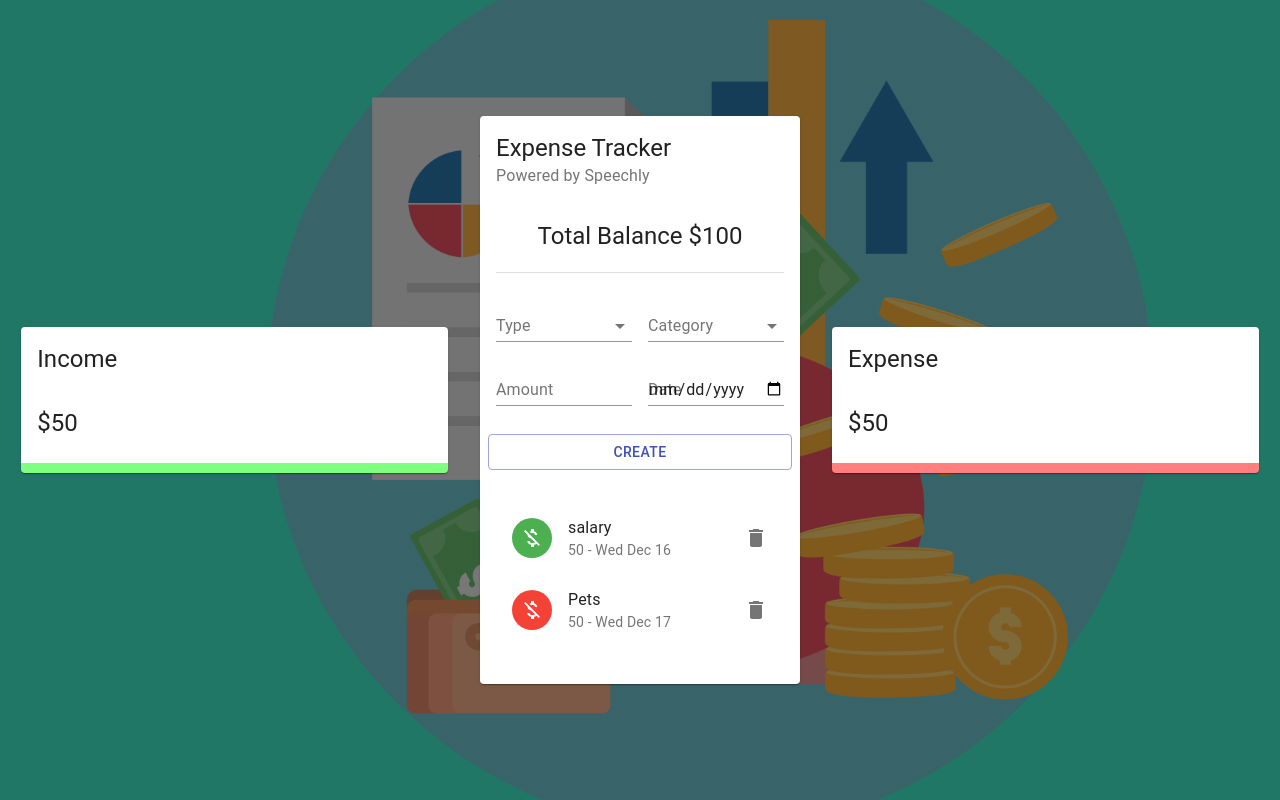
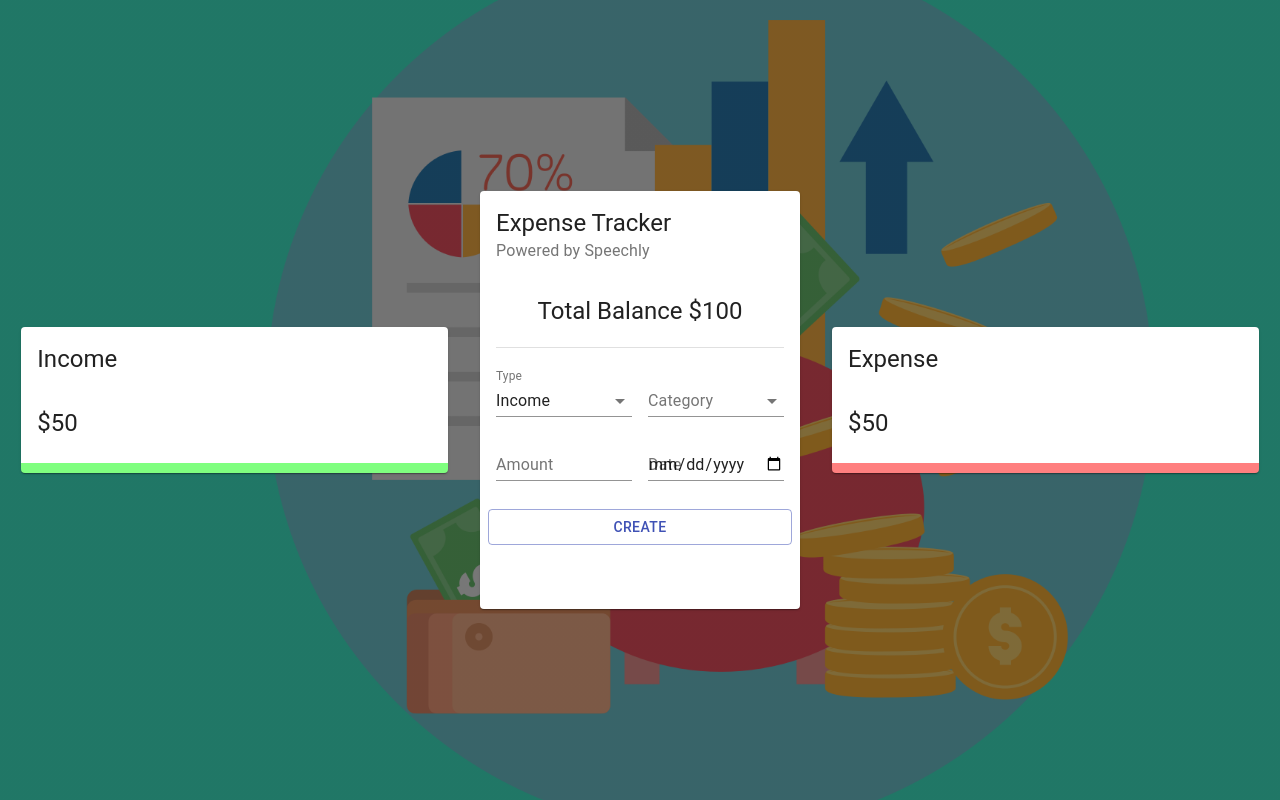
Before and after one commit to Zahid-Sarang/expense_tracker, a React (Create React App) app: page / in a window 1280 px wide. Built offline with nearby package versions, Linux system fonts and the light colour scheme.

Commit message:
Add data and delete data logic is created

```diff
--- a/src/components/Main/Form/Form.jsx
+++ b/src/components/Main/Form/Form.jsx
@@ -1,10 +1,29 @@
-import React from 'react';
+import React,{useState,useContext} from 'react';
 import { TextField, Typography, Grid, Button, FormControl, InputLabel, Select, MenuItem } from '@material-ui/core';
+import { ExpenseTrackerContext } from '../../../context/context';
+import {v4 as uuidv4} from 'uuid';
 
 import useStyles from './style'
 
+const initialState = {
+    amount: "",
+    category: "",
+    type: "Income",
+    date: new Date(),
+}
+
 const Form = () => {
     const classes = useStyles();
+    const [formData,setFormData] = useState(initialState);
+    const { addTransaction } = useContext(ExpenseTrackerContext);
+
+    const createTransaction = () => {
+        const transaction = {...formData, amount:Number(formData.amount),id:uuidv4()}
+        addTransaction(transaction);
+        setFormData(initialState);
+    }
+
+
     return (
         <Grid container spacing={2}>
              <Grid item xs={12}>
@@ -15,7 +34,7 @@
              <Grid item xs={6}>
                 <FormControl fullWidth>
                     <InputLabel>Type</InputLabel>
-                    <Select>
+                    <Select value={formData.type} onChange={(e) => setFormData({...formData, type: e.target.value})}>
                         <MenuItem value="Income">Income</MenuItem>
                         <MenuItem value="Expense">Expense</MenuItem>
                     </Select>
@@ -24,19 +43,20 @@
              <Grid item xs={6}>
                  <FormControl fullWidth>
                      <InputLabel>Category</InputLabel>
-                     <Select>
+                     <Select  value={formData.category} onChange={(e) => setFormData({...formData, category: e.target.value})}>
                          <MenuItem value="business">Business</MenuItem>
                          <MenuItem value="salary">Salary</MenuItem>
                      </Select>
                  </FormControl>
              </Grid>
              <Grid item xs={6}>
-                 <TextField type="number" label="Amount" fullWidth />
+                 <TextField type="number" label="Amount" fullWidth   value={formData.amount} onChange={(e) =>
+                 setFormData({...formData, amount: e.target.value})}/>
              </Grid>
              <Grid item xs={6}>
-                 <TextField type="date" label="Date" fullWidth />
+                 <TextField type="date" label="Date" fullWidth  value={formData.date} onChange={(e) => setFormData({...formData, date: e.target.value})}/>
              </Grid>
-             <Button className={classes.button} variant="outlined" color="primary" fullWidth>Create</Button>
+             <Button className={classes.button} variant="outlined" color="primary" fullWidth onClick={createTransaction}>Create</Button>
         </Grid>
     )
 }
--- a/src/components/Main/List/List.jsx
+++ b/src/components/Main/List/List.jsx
@@ -6,33 +6,10 @@
 import useStyles from './style';
 const List = () => {
     const classes = useStyles();
-    const { deleteTransaction } = useContext(ExpenseTrackerContext);
-    const transaction = [
-    {
-        id: 1,
-        type:"Income",
-        category: 'salary',
-        amount: 50,
-        date: "Wed Dec 16"
-    },
-    {
-        id: 2,
-        type:"Expense",
-        category: 'Pets',
-        amount: 50,
-        date: "Wed Dec 17"
-    },
-    {
-        id: 3,
-        type:"Income",
-        category: 'Business',
-        amount: 150,
-        date: "Wed Dec 18"
-    }
-    ];
+    const { deleteTransaction,transactions } = useContext(ExpenseTrackerContext);
     return (
         <MUIList dense={false} className={classes.list}>
-            {transaction.map((transaction) => (
+            {transactions.map((transaction) => (
                 <Slide direction="down" in mountOnEnter unmountOnExit key={transaction.id}>
                     <ListItem>
                         <ListItemAvatar>
@@ -42,7 +19,7 @@
                         </ListItemAvatar>
                         <ListItemText primary={transaction.category} secondary={`${transaction.amount} - ${transaction.date}`}/>
                         <ListItemSecondaryAction>
-                            <IconButton edge="end" aria-label="delete" onClick="">
+                            <IconButton edge="end" aria-label="delete" onClick={() => deleteTransaction(transaction.id)}>
                                 <Delete/>
                             </IconButton>
                         </ListItemSecondaryAction>
--- a/src/context/context.js
+++ b/src/context/context.js
@@ -7,24 +7,18 @@
 
 export const Provider = ({children}) => {
     const [transactions, dispatch] = useReducer(contextReducer, initialState)
+
     // Action Creators
-    const deleteTransaction = (id) => {
-        dispatch({
-            type: "DELETE_TRANSACTION",
-            payload : id
-        });
-    }
-    const addTransaction = (transaction) => {
-        dispatch({
-            type: "ADD_TRANSACTION",
-            payload:transaction
-        });
-    }
+    const deleteTransaction = (id) => dispatch({ type: "DELETE_TRANSACTION",payload : id });
+    const addTransaction = (transaction) =>  dispatch({ type: "ADD_TRANSACTION", payload:transaction});
+
+    console.log(transactions);
 
     return (
         <ExpenseTrackerContext.Provider value={{
             deleteTransaction,
-            addTransaction
+            addTransaction,
+            transactions,
         }}>
             {children}
         </ExpenseTrackerContext.Provider>
--- a/src/context/contextReducer.js
+++ b/src/context/contextReducer.js
@@ -9,15 +9,13 @@
     let transactions;
     switch (action.type){
         case "DELETE_TRANSACTION":
-            transactions = state.filter((t) => t.id != action.payload);
+            transactions = state.filter((t) => t.id !== action.payload);
 
              return transactions;
         case "ADD_TRANSACTION":
-            transactions = [action.payload, ...state]
+            transactions = [action.payload, ...state];
 
             return transactions;
-
-
         default:
            return state;
     }
```
